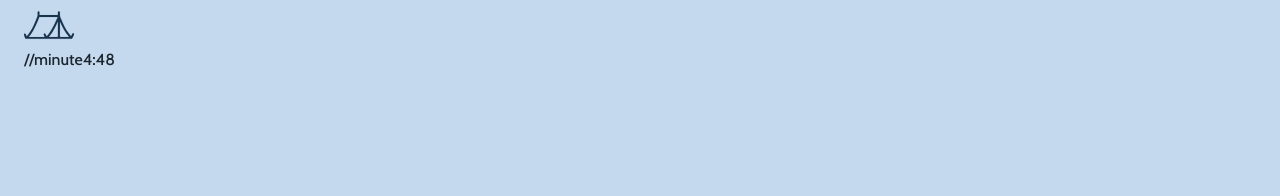
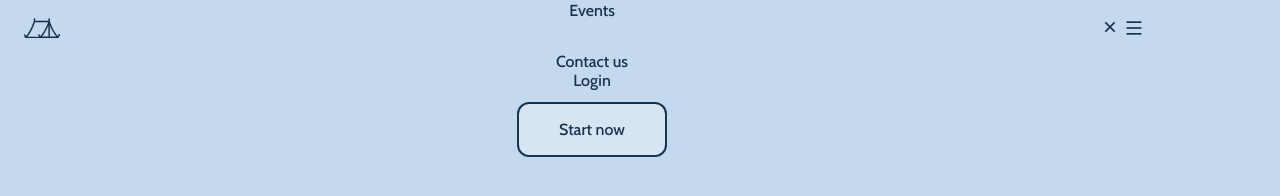
Before and after one commit to Amirali-Khamseh/Camping-tours-responsive-design, a plain HTML site: page index.html in a window 1280 px wide. Drawn offline with nearby package versions, Linux system fonts and the light colour scheme.

Commit message:
Mobile nav menu done

```diff
--- a/index.html
+++ b/index.html
@@ -24,13 +24,38 @@
     <!--Header-->
     <header class="header" id="header">
         <nav class="nav container">
-            <a href="#" class="nav_logo">
+            <a href="#" class="nav-logo">
                 <img src="./assets/img/logo.svg" alt="">
             </a>
-            <div class="nav_menu" id="nav_menu">
-                <ul class="nav_list">
-                    //minute4:48
+            <div class="nav-menu" id="nav-menu">
+                <ul class="nav-list">
+
+                    <li class="nav-item">
+                        <a href="#" class="nav-link">Home</a>
+                    </li>
+                    <li class="nav-item">
+                        <a href="#" class="nav-link">Pricing</a>
+                    </li>
+                    <li class="nav-item">
+                        <a href="#" class="nav-link">Events</a>
+                    </li>
+                    </li>
+                    <li class="nav-item">
+                        <a href="#" class="nav-link">Contact us</a>
+                    </li>
                 </ul>
+                <div class="nav-buttons">
+                    <a href="#" class="nav-button-link">Login</a>
+                    <a href="#" class="nav-button-ghost">Start now</a>
+                </div>
+                <!-- Close button -->
+                <div class="nav-close" id="nav-close">
+                    <i class="ri-close-line"></i>
+                </div>
+            </div>
+            <!-- Toggle Button -->
+            <div class="nav-toggle" id="nav-toggle">
+                <i class="ri-menu-line"></i>
             </div>
         </nav>
     </header>
--- a/js/main.js
+++ b/js/main.js
@@ -1,10 +1,25 @@
-/*=============== SHOW MENU ===============*/
+const navMenu = document.querySelector('#nav-menu');
+const navToggle = document.querySelector('#nav-toggle');
+const navClose = document.querySelector('#nav-close');
+const navLinks = document.querySelectorAll('.nav-link');
+
+//Removing the mobile menu upon clicking any link
+const linkRemoval = ()=>{
+    navMenu.classList.remove('show-menu');
+}
+navLinks.forEach(n=>n.addEventListener('click',linkRemoval));
 
 
-/*=============== REMOVE MENU MOBILE ===============*/
+//Showing and hiding the menu
+if(navToggle){
+    navToggle.addEventListener('click',()=>{
+        navMenu.classList.add('show-menu');
+    })
+}
 
+if(navClose){
+    navClose.addEventListener('click',()=>{
+       navMenu.classList.remove('show-menu');
 
-/*=============== CHANGE BACKGROUND HEADER ===============*/
-
-
-/*=============== GSAP ANIMATION ===============*/
+    })
+}
--- a/styles/style.css
+++ b/styles/style.css
@@ -78,18 +78,102 @@
 }
 
 .main {
-    overflow: hidden; /* For animation */
+    overflow: hidden;
+    /* For animation */
 }
 
 
 /* HEADER & NAV */
+.header {
+    position: fixed;
+    width: 100%;
+    top: 0;
+    left: 0;
+    background-color: var(--body-color);
+    z-index: var(--z-fixed);
+}
 
+.nav {
+    position: relative;
+    height: var(--header-height);
+    display: flex;
+    justify-content: space-between;
+    align-items: center;
+}
+
+.nav-logo {
+    width: 36px;
+}
+
+.nav-toggle,
+.nav-close {
+    display: inline-flex;
+    font-size: 1.25rem;
+    color: var(--title-color);
+    cursor: pointer;
+}
 
 /* Navigation for mobile devices */
 
+@media screen and (max-width:1023px) {
+    .nav-menu {
+        position: fixed;
+        top: -100%;
+        left: 0;
+        background-color: var(--body-color);
+        width: 100%;
+        box-shadow: 0 1px 16px hsla(210, 55%, 24%, 0.1);
+        padding-block: 3.5rem 2rem;
+        display: flex;
+        flex-direction: column;
+        row-gap: 2.5rem;
+        transition: top 0.4s;
 
+    }
+}
+
+.nav-list {
+    display: flex;
+    flex-direction: column;
+    text-align: center;
+    row-gap: 2rem;
+}
+
+.nav-link{
+    color: var(--title-color);
+    transition: color 0.3s;
+}
+
+.nav-link:hover{
+    color: var(--first-color);
+}
+
+.nav-buttons{
+    display: flex;
+    flex-direction: column;
+    row-gap: 0.75rem;
+    align-items: center;
+}
+.nav-button-link ,
+.nav-button-ghost{
+    display: inline-block;
+    color:var(--title-color);
+}
+.nav-button-ghost{
+    background-color: hsla(0,0%, 100%, 0.3);
+    padding: 1rem 2.5rem;
+    border: 2px solid var(--title-color);
+    border-radius: 0.75rem;
+}
+.nav-close{
+    position: absolute;
+    top: 1rem;
+right: 1.5rem;
+}
 /* Show menu */
-
+.show-menu{
+    top: 0;
+}
 
 /* Change background header */
 
```
Lines whose indentation alone changed are shown as unchanged.
